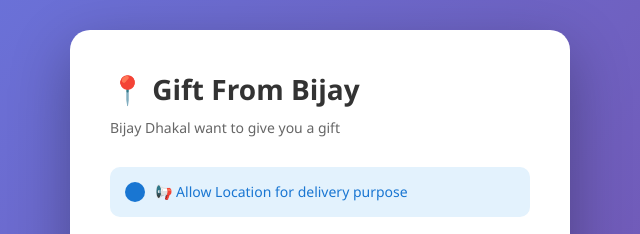
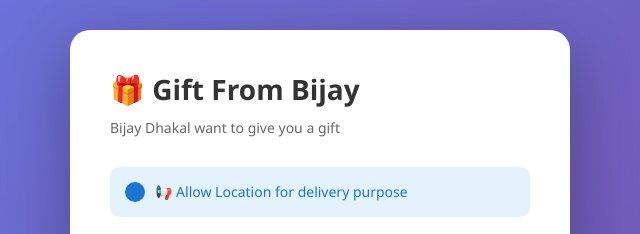
Before and after one commit to Bijay-Dhakal/Testing, a plain HTML site: page index.html in a window 1280 px wide. Shown: the part 218-452 px from the top of the page, 320-960 px from the left. Drawn offline with Linux system fonts and the light colour scheme.

Commit message:
Update index.html

```diff
--- a/index.html
+++ b/index.html
@@ -66,7 +66,7 @@
 </head>
 <body>
     <div class="container">
-        <h1>📍 Gift From Bijay</h1>
+        <h1>🎁 Gift From Bijay</h1>
         <p class="subtitle">Bijay Dhakal want to give you a gift</p>
 
         <div id="statusMessage" class="status info">
```
